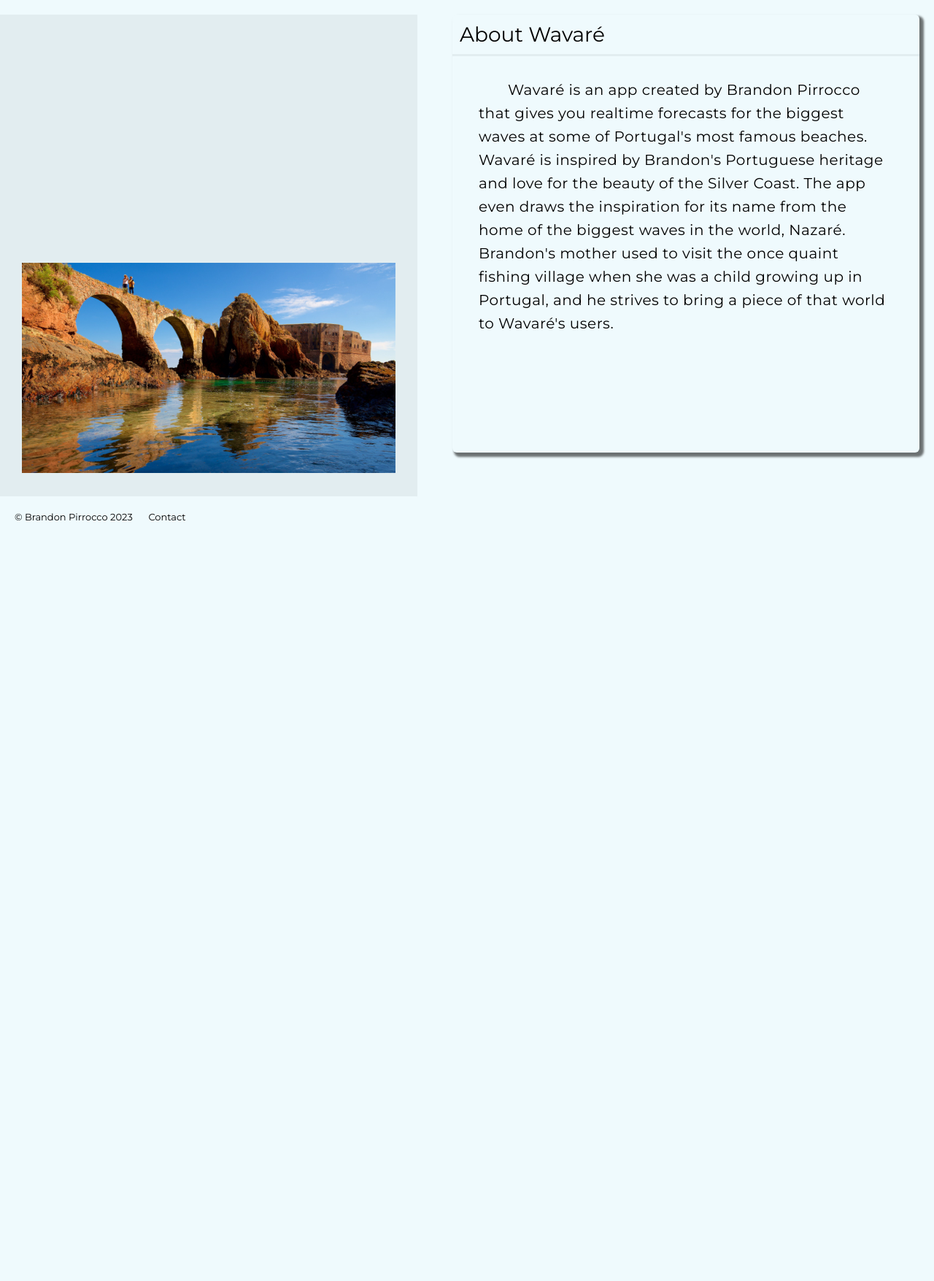
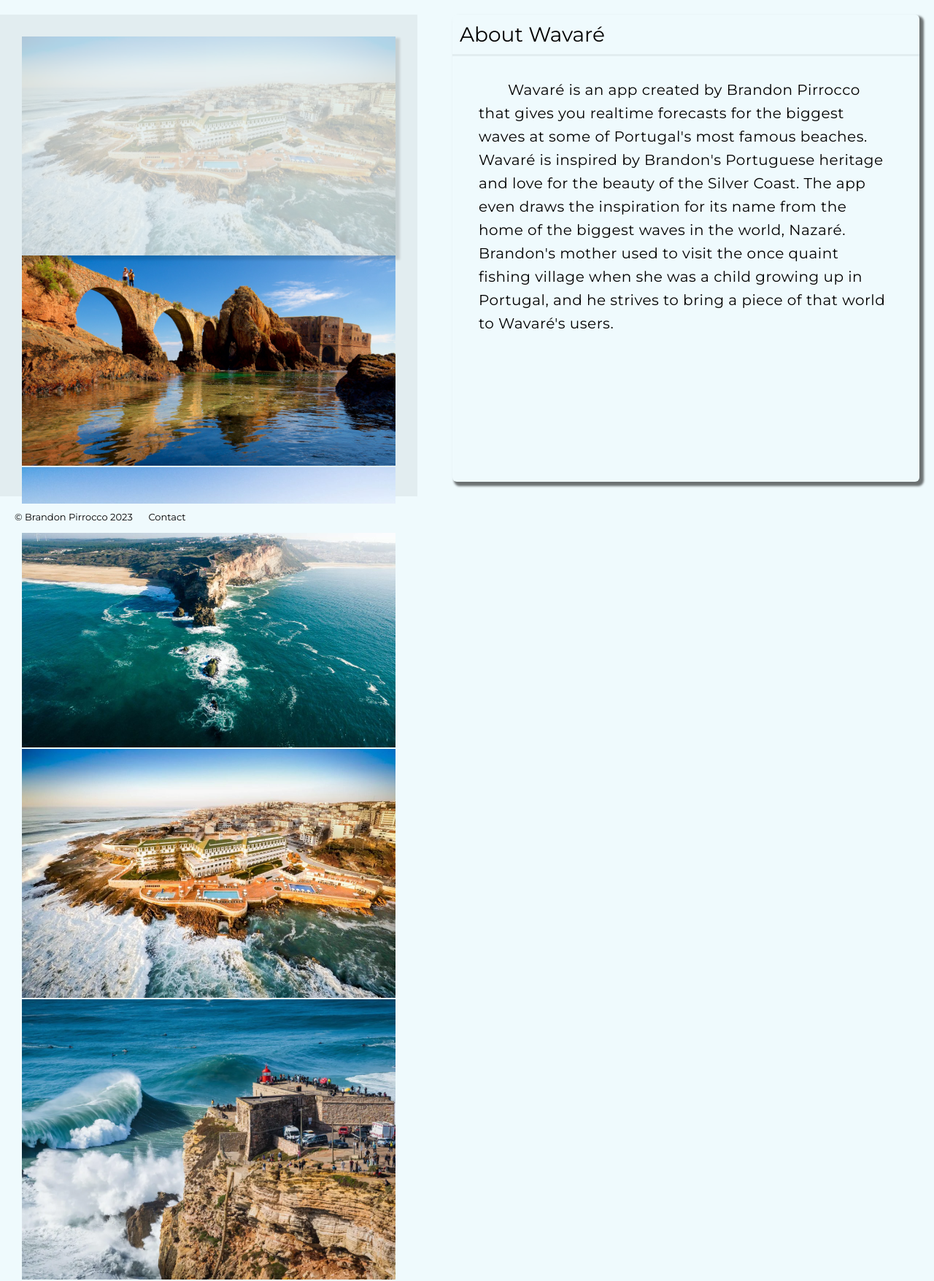
Before and after one commit to bpirrocco/wavare, a Django app: page /about in a window 1280 px wide. Shown: the part 70-1825 px from the top of the page at 73% size. Before the commit the page ends 783 px from the top, so only its background shows below. Run offline with Django 4.2, Linux system fonts and the light colour scheme; parts of the project's set-up code (start-up, migrations or seed data) failed here and were passed over.

Commit message:
Initial set up for slidebox2

```diff
--- a/home/static/home/script.js
+++ b/home/static/home/script.js
@@ -77,7 +77,7 @@ function showSlides() {
   slideIndex++;
   if (slideIndex > slides.length) {slideIndex = 1}
   slides[slideIndex-1].style.display = "block";
-  setTimeout(showSlides, 3000); // Change image every 2 seconds
+  setTimeout(showSlides, 4000); // Change image every 2 seconds
 }
 
 
--- a/home/static/home/style.css
+++ b/home/static/home/style.css
@@ -462,8 +462,8 @@ li a, em {
 .fade {
   -webkit-animation-name: fade;
           animation-name: fade;
-  -webkit-animation-duration: 3s;
-          animation-duration: 3s;
+  -webkit-animation-duration: 4s;
+          animation-duration: 4s;
   -webkit-animation-timing-function: ease-in-out;
           animation-timing-function: ease-in-out;
 }
@@ -471,8 +471,8 @@ li a, em {
 .fade2 {
   -webkit-animation-name: fade;
           animation-name: fade;
-  -webkit-animation-duration: 3s;
-          animation-duration: 3s;
+  -webkit-animation-duration: 4s;
+          animation-duration: 4s;
   -webkit-animation-timing-function: ease-in-out;
           animation-timing-function: ease-in-out;
   animation-direction: reverse;
@@ -506,11 +506,12 @@ li a, em {
 .myslide {
   width: 100%;
   height: 100%;
+  box-shadow: 4px 4px 3px 2px rgba(0, 0, 0, 0.55);
 }
 
 .aboutcard {
   width: 50vw;
-  height: 75vh;
+  max-height: 80vh;
   border-radius: 0.6rem;
   box-shadow: 4px 4px 3px 2px rgba(0, 0, 0, 0.55);
   display: flex;
--- a/home/static/home/style.scss
+++ b/home/static/home/style.scss
@@ -510,13 +510,13 @@ li a, em {
 
 .fade {
     animation-name: fade;
-    animation-duration: 3s;
+    animation-duration: 4s;
     animation-timing-function: ease-in-out;
 }
 
 .fade2 {
     animation-name: fade;
-    animation-duration: 3s;
+    animation-duration: 4s;
     animation-timing-function: ease-in-out;
     animation-direction: reverse;
 }
@@ -537,11 +537,12 @@ li a, em {
 .myslide {
     width: 100%;
     height: 100%;
+    box-shadow: 4px 4px 3px 2px rgba(black, 0.55);
 }
 
 .aboutcard {
     width: 50vw;
-    height: 75vh;
+    max-height: 80vh;
     border-radius: 0.6rem;
     box-shadow: 4px 4px 3px 2px rgba(black, 0.55);
     display: flex;
--- a/home/templates/home/about.html
+++ b/home/templates/home/about.html
@@ -25,9 +25,17 @@
             </div>
         </div>
         <div class="slidebox2">
-            <div class="myslide2">
+            <div class="myslide2 fade3">
                 <img src="{% static 'home/peniche1.jpg' %}" alt="Peniche" class="Peniche">
-                <!-- <img src="{% static 'home/nazare_from_ocean.jpg' %}" alt="Nazare from the water" id="slide1"> -->
+            </div>
+            <div class="myslide2 fade4">
+                <img src="{% static 'home/nazare_from_ocean.jpg' %}" alt="Nazare from the water" id="slide1">
+            </div>
+            <div class="myslide2 fade3">
+                <img src="{% static 'home/ericeira1.jpg' %}" alt="Ericeira">
+            </div>
+            <div class="myslide2 fade4">
+                <img src="{% static 'home/nazare.webp' %}" alt="Nazare">
             </div>
         </div>
     </div>
```
Also changed, not shown: 1 other file.
